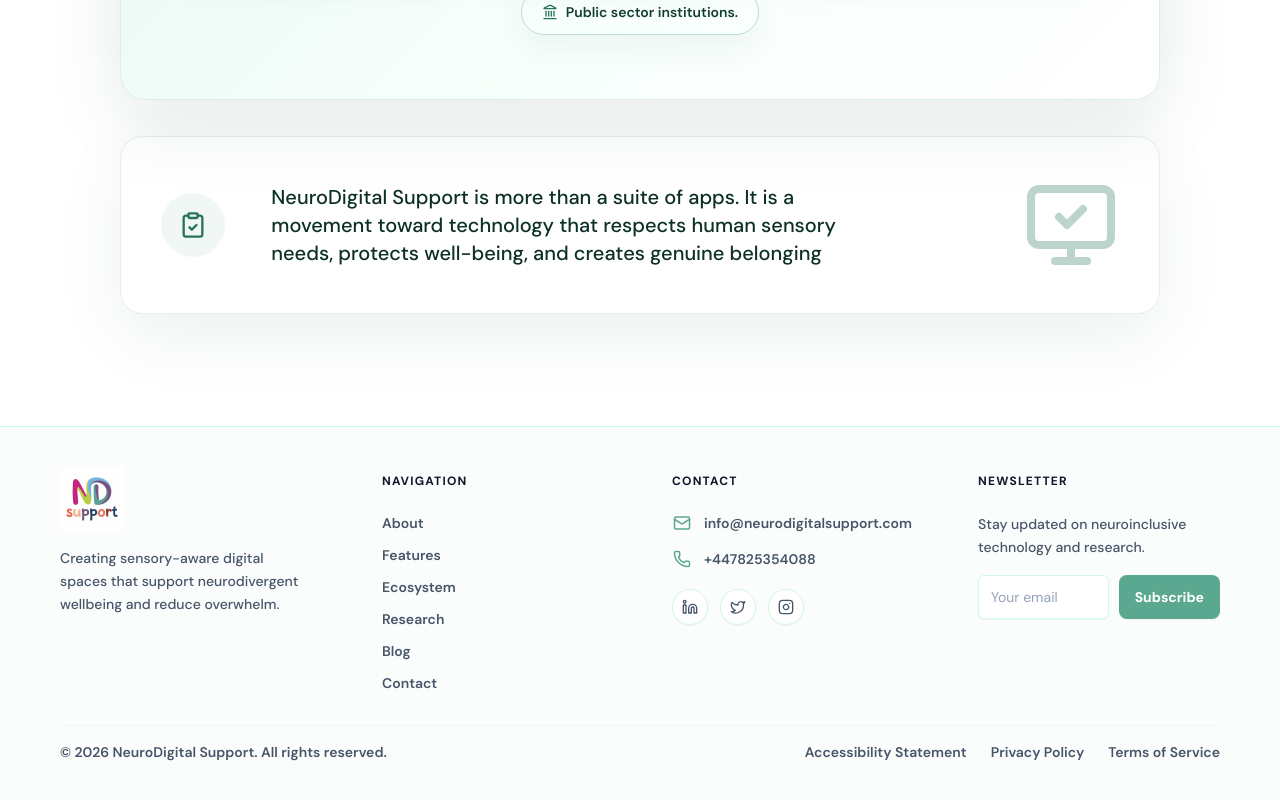
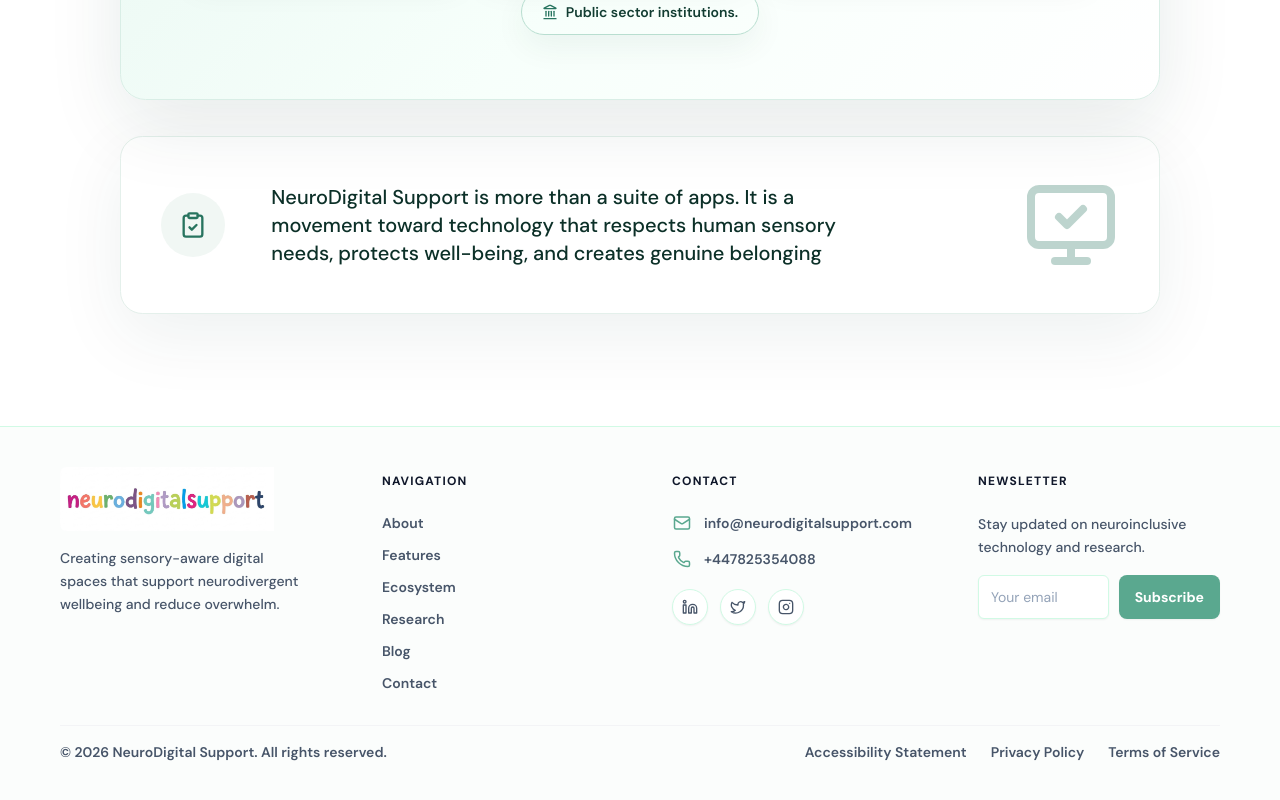
Before and after one commit to alihumdard/neurodigitalsupport, a React (Vite) app in the folder apps/web/: page /about in a window 1280 px wide. Shown: the part 2863-3663 px from the top of the page. Built offline with nearby package versions, Linux system fonts and the light colour scheme; no server answers.

Commit message:
Update footer logo to the colorful brand mark
Header and other pages keep the original monochrome logo; only the
footer switches to the new colorful wordmark.

```diff
--- a/apps/web/src/components/Footer.jsx
+++ b/apps/web/src/components/Footer.jsx
@@ -5,7 +5,7 @@
 import { Input } from '@/components/ui/input';
 import { toast } from 'sonner';
 import { submitNewsletterSignup } from '@/api/api.js';
-const logoSrc = '/logo.jpeg';
+const logoSrc = '/logo-footer.jpeg';
 
 const navigationLinks = [
   { name: 'About', path: '/about' },
```
Also changed, not shown: apps/web/public/logo-footer.jpeg (added).
